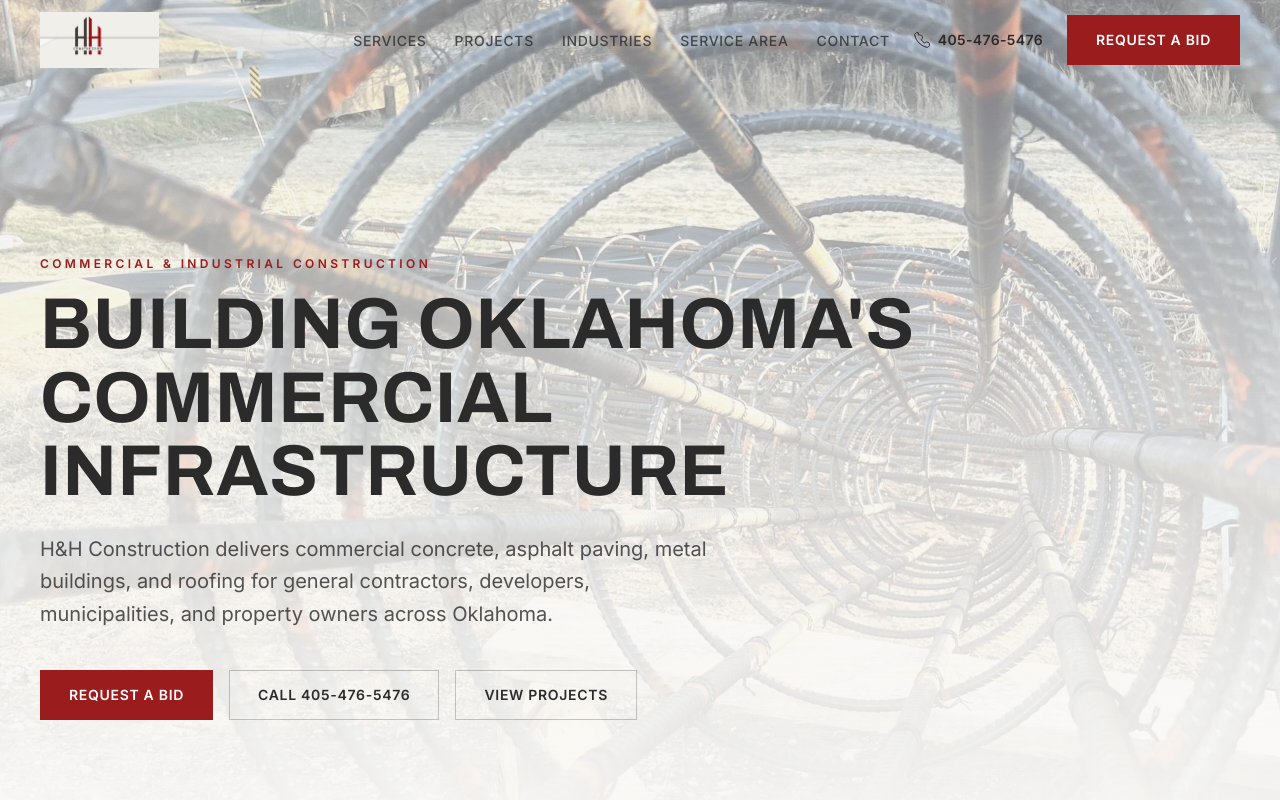
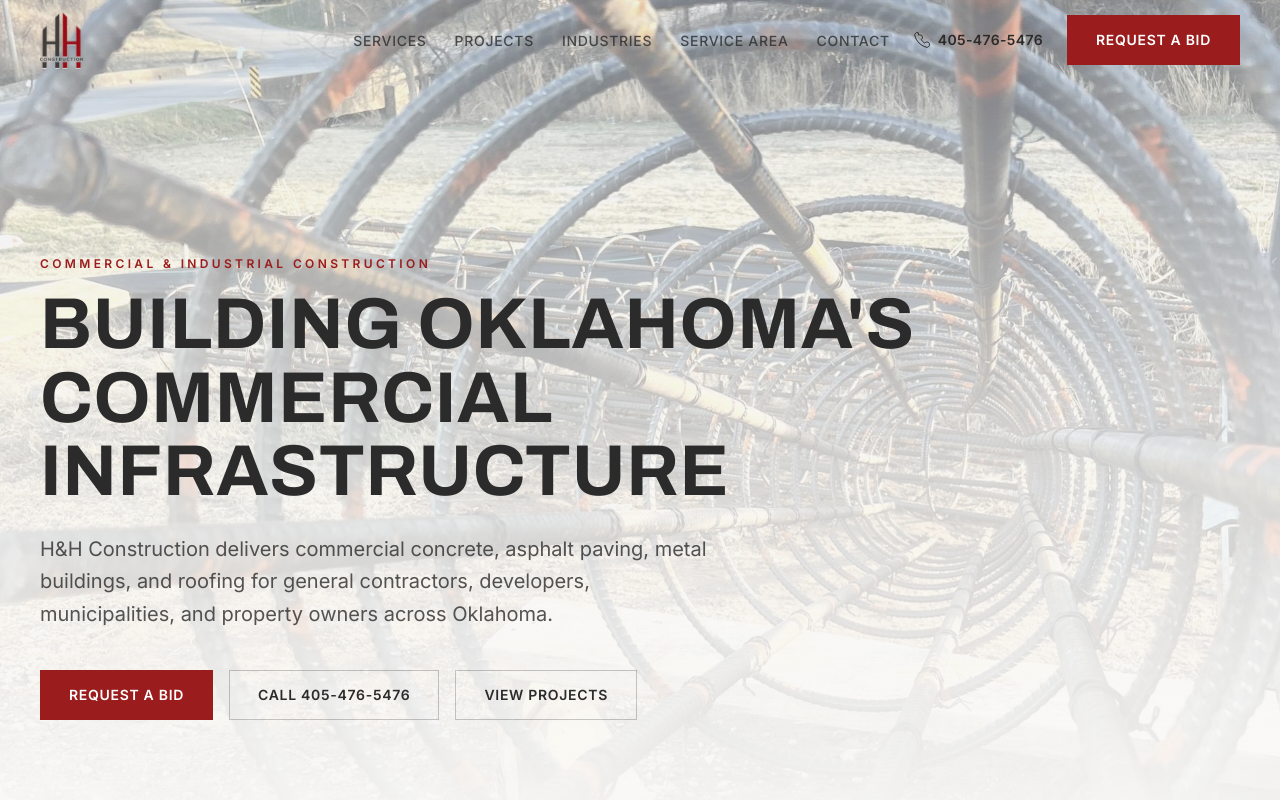
Before and after one commit to Jesusf-cmd/hhbuildok-website, a Next.js app: page / in a window 1280 px wide. Shown: the top 800 px of the page. Built offline with nearby package versions, Linux system fonts and the light colour scheme.

Commit message:
Match live HH logo and add subtle 3D depth

```diff
--- a/app/globals.css
+++ b/app/globals.css
@@ -65,6 +65,36 @@
 :focus-visible {
   outline: 2px solid var(--color-accent);
   outline-offset: 3px;
+}
+
+/* Logo: slight perspective + layered drop-shadow so the mark lifts off the header */
+.logo-mark {
+  transform: perspective(480px) rotateX(7deg);
+  transform-origin: 50% 80%;
+  filter:
+    drop-shadow(0 1px 0 rgba(255, 255, 255, 0.55))
+    drop-shadow(0 2px 2px rgba(15, 17, 19, 0.18))
+    drop-shadow(0 8px 14px rgba(15, 17, 19, 0.16));
+  transition:
+    transform 0.35s ease,
+    filter 0.35s ease;
+  will-change: transform;
+}
+
+.group:hover .logo-mark {
+  transform: perspective(480px) rotateX(2deg) translateY(-2px) scale(1.03);
+  filter:
+    drop-shadow(0 1px 0 rgba(255, 255, 255, 0.65))
+    drop-shadow(0 4px 6px rgba(15, 17, 19, 0.2))
+    drop-shadow(0 14px 24px rgba(15, 17, 19, 0.18));
+}
+
+@media (prefers-reduced-motion: reduce) {
+  .logo-mark,
+  .group:hover .logo-mark {
+    transition: none;
+    transform: none;
+  }
 }
 
 @keyframes fade-up {
--- a/components/ui/Logo.tsx
+++ b/components/ui/Logo.tsx
@@ -11,16 +11,16 @@
   return (
     <Link
       href="/"
-      className={`inline-flex shrink-0 items-center ${className}`}
+      className={`group inline-flex shrink-0 items-center ${className}`}
       aria-label={`${siteConfig.name} home`}
     >
       <Image
         src="/images/hh-construction-logo.png"
         alt="H&H Construction logo"
-        width={160}
-        height={112}
+        width={487}
+        height={633}
         priority={priority}
-        className="h-12 w-auto sm:h-14"
+        className="logo-mark h-12 w-auto sm:h-14"
       />
     </Link>
   );
```
Also changed, not shown: public/images/hh-construction-logo.png.
